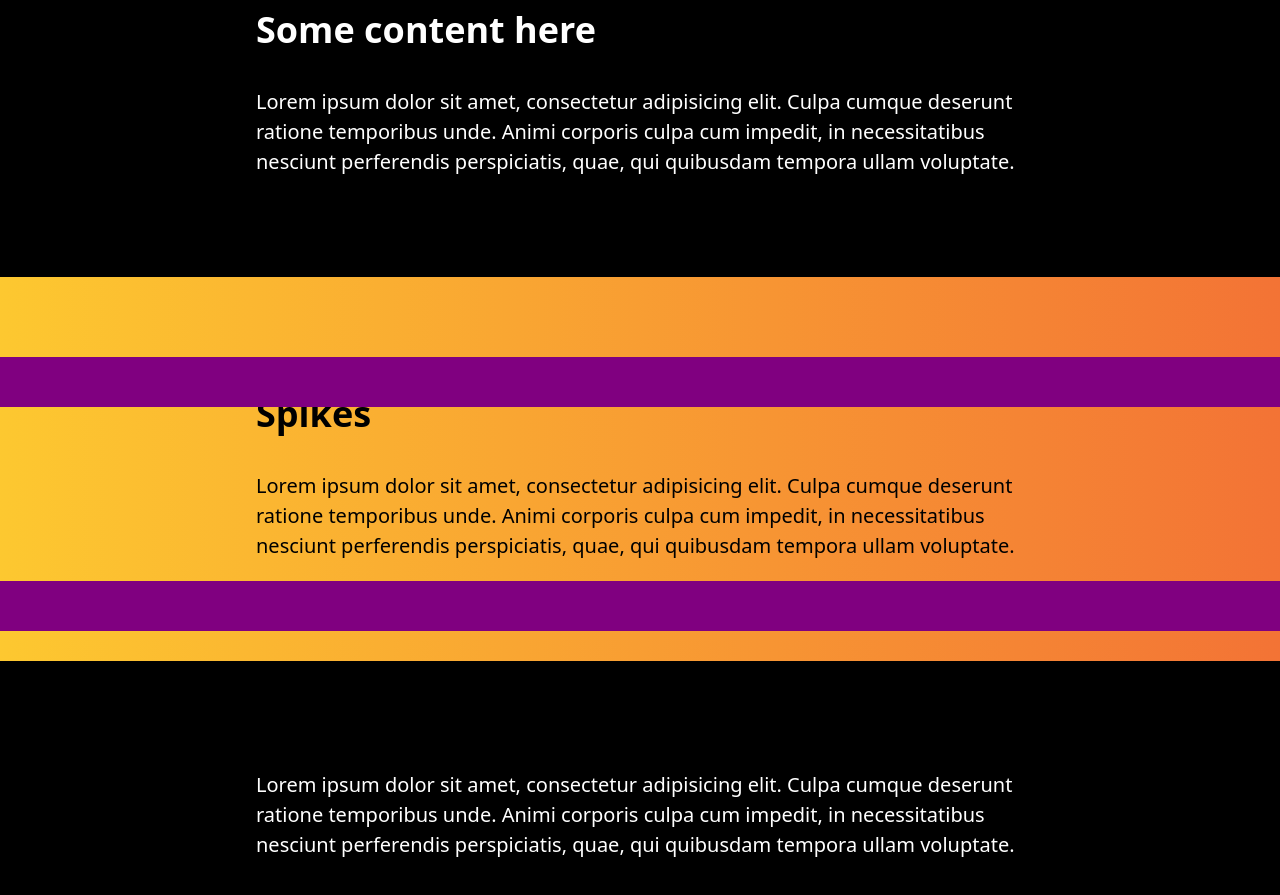
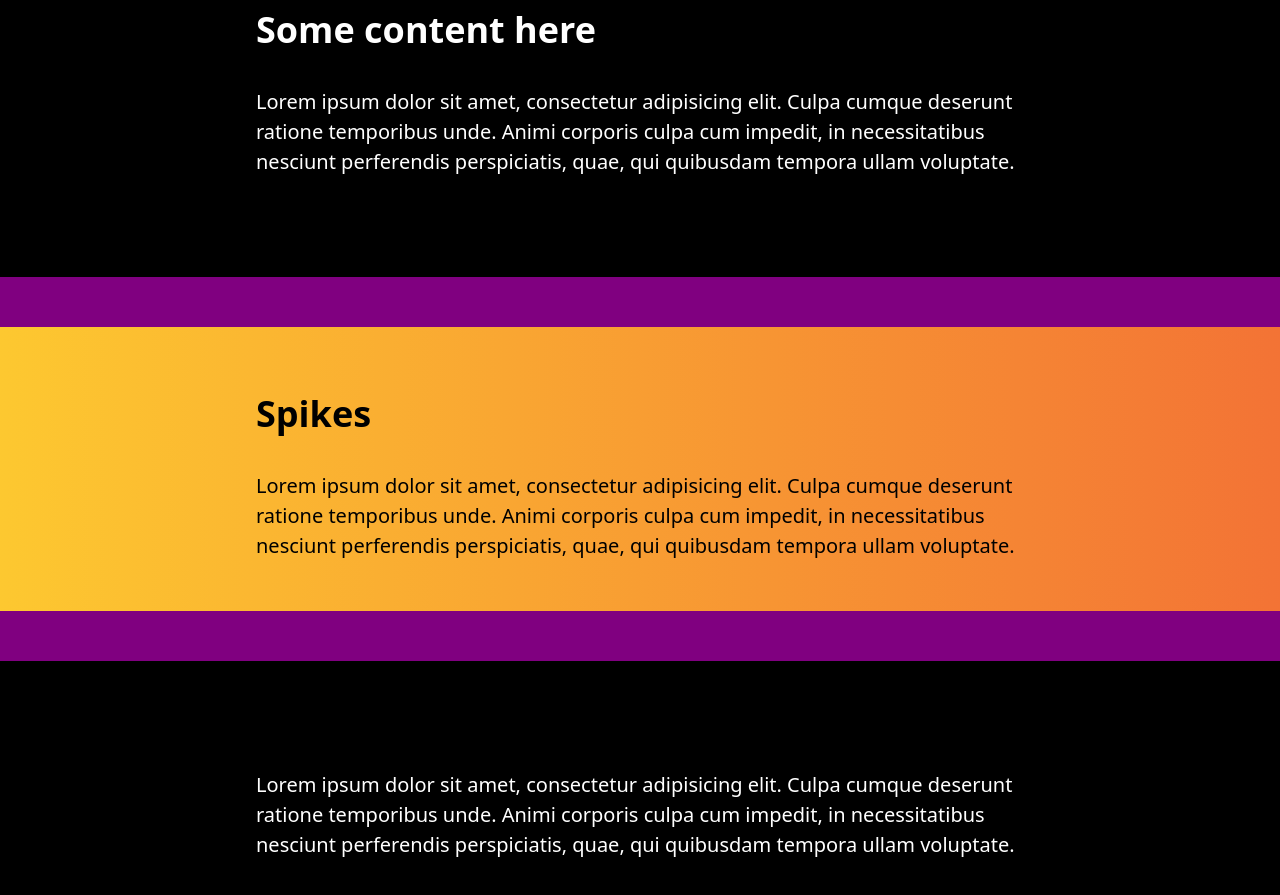
Before and after one commit to Annie-Huang/creative-section-shapes, a website: page index.html in a window 1280 px wide. Shown: the part 627-1522 px from the top of the page. Drawn offline with Linux system fonts and the light colour scheme.

Commit message:
Put sudo element to the top | bottom position

```diff
--- a/style.css
+++ b/style.css
@@ -78,3 +78,10 @@ section {
   height: 50px;
   background: purple;
 }
+
+.spikes::before {
+  top: 0;
+}
+.spikes::after {
+  bottom: 0;
+}
```
